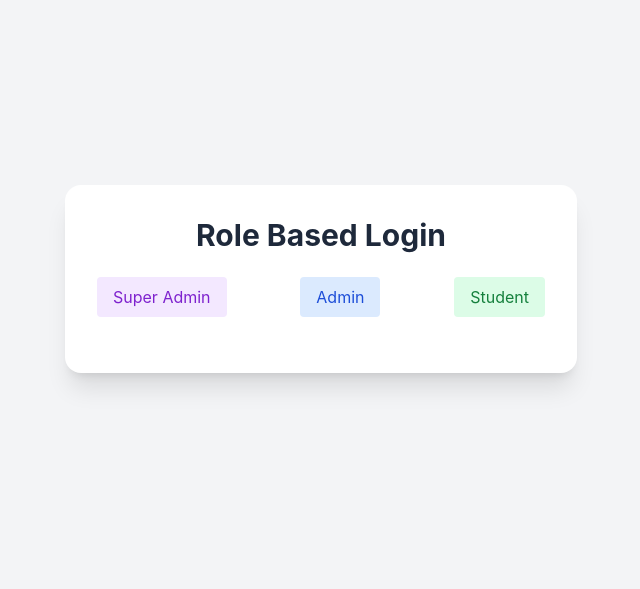
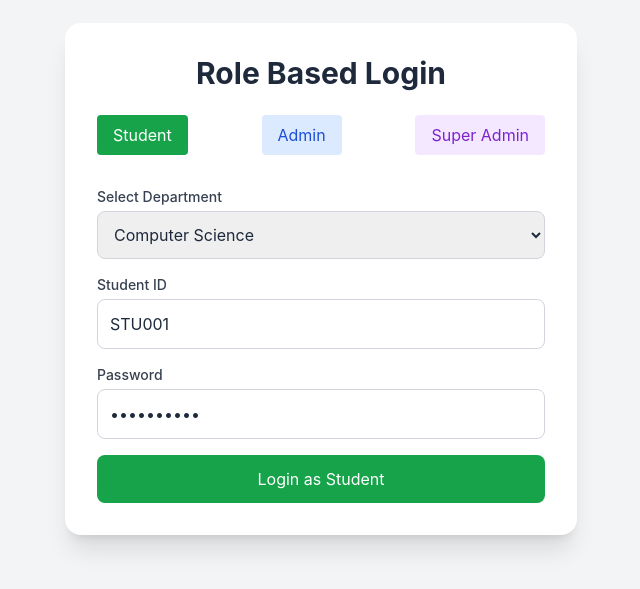
Before and after one commit to YadneshUmredkar75/OnlineExamPortal, a React (Vite) app in the folder client/: page / in a window 1280 px wide. Shown: the part 121-710 px from the top of the page, without its empty margins (319-959 px from the left). Built offline with nearby package versions, Linux system fonts and the light colour scheme.

Commit message:
update login stucture

```diff
--- a/client/src/pages/Home.jsx
+++ b/client/src/pages/Home.jsx
@@ -1,17 +1,43 @@
-import React, { useState } from "react";
+import React, { useState, useEffect } from "react";
 import { useNavigate } from "react-router-dom";
 
 const Home = () => {
   const navigate = useNavigate();
-  const [role, setRole] = useState("");
-  const [department, setDepartment] = useState("");
+  const [role, setRole] = useState("student"); // Default role set to student
+  const [department, setDepartment] = useState("Computer Science");
   const [formData, setFormData] = useState({
     email: "",
-    password: "",
-    studentId: "",
+    password: "student123",
+    studentId: "STU001",
   });
 
   const departments = ["Computer Science", "Mechanical", "Civil", "IT", "Electronics"];
+
+  // Update form data based on selected role
+  useEffect(() => {
+    if (role === "superadmin") {
+      setFormData({
+        email: "superadmin@college.edu",
+        password: "superadmin123",
+        studentId: "",
+      });
+      setDepartment("");
+    } else if (role === "admin") {
+      setFormData({
+        email: "admin@college.edu",
+        password: "admin123",
+        studentId: "",
+      });
+      setDepartment("Computer Science");
+    } else if (role === "student") {
+      setFormData({
+        email: "",
+        password: "student123",
+        studentId: "STU001",
+      });
+      setDepartment("Computer Science");
+    }
+  }, [role]);
 
   const handleLogin = (e) => {
     e.preventDefault();
@@ -29,7 +55,7 @@ const Home = () => {
       }
       localStorage.setItem("token", "admin_token");
       localStorage.setItem("userRole", "admin");
-      localStorage.setItem("adminDepartment", department); // Store admin's department
+      localStorage.setItem("adminDepartment", department);
       navigate("/admin/dashboard");
     }
 
@@ -40,7 +66,7 @@ const Home = () => {
       }
       localStorage.setItem("token", "student_token");
       localStorage.setItem("userRole", "student");
-      localStorage.setItem("studentDepartment", department); // Store student's department
+      localStorage.setItem("studentDepartment", department);
       navigate("/student/dashboard");
     }
   };
@@ -52,17 +78,17 @@ const Home = () => {
           Role Based Login
         </h1>
 
-        {/* ROLE BUTTONS */}
-        <div className="flex justify-between mb-6">
+        {/* ROLE SELECTION BUTTONS - Student Left, Admin Middle, Super Admin Right */}
+        <div className="flex justify-between mb-8">
           <button
-            onClick={() => setRole("superadmin")}
+            onClick={() => setRole("student")}
             className={`px-4 py-2 rounded transition-colors ${
-              role === "superadmin"
-                ? "bg-purple-600 text-white"
-                : "bg-purple-100 text-purple-700 hover:bg-purple-200"
+              role === "student"
+                ? "bg-green-600 text-white"
+                : "bg-green-100 text-green-700 hover:bg-green-200"
             }`}
           >
-            Super Admin
+            Student
           </button>
 
           <button
@@ -77,19 +103,18 @@ const Home = () => {
           </button>
 
           <button
-            onClick={() => setRole("student")}
+            onClick={() => setRole("superadmin")}
             className={`px-4 py-2 rounded transition-colors ${
-              role === "student"
-                ? "bg-green-600 text-white"
-                : "bg-green-100 text-green-700 hover:bg-green-200"
+              role === "superadmin"
+                ? "bg-purple-600 text-white"
+                : "bg-purple-100 text-purple-700 hover:bg-purple-200"
             }`}
           >
-            Student
+            Super Admin
           </button>
         </div>
 
-        {/* LOGIN FORM */}
-        {role && (
+        {/* LOGIN FORM - Student form will be shown by default */}
         <form onSubmit={handleLogin} className="space-y-4">
           {/* Department Selection for Admin & Student */}
           {(role === "admin" || role === "student") && (
@@ -113,9 +138,77 @@ const Home = () => {
             </div>
           )}
 
+          {/* Student Login Fields - Default view */}
+          {role === "student" && (
+            <>
+              <div>
+                <label className="block text-sm font-medium text-gray-700 mb-1">
+                  Student ID
+                </label>
+                <input
+                  type="text"
+                  placeholder="Student ID"
+                  className="w-full border border-gray-300 p-3 rounded-lg focus:outline-none focus:ring-2 focus:ring-green-500"
+                  value={formData.studentId}
+                  onChange={(e) => setFormData({...formData, studentId: e.target.value})}
+                  required
+                />
+              </div>
+              <div>
+                <label className="block text-sm font-medium text-gray-700 mb-1">
+                  Password
+                </label>
+                <input
+                  type="password"
+                  placeholder="Password"
+                  className="w-full border border-gray-300 p-3 rounded-lg focus:outline-none focus:ring-2 focus:ring-green-500"
+                  value={formData.password}
+                  onChange={(e) => setFormData({...formData, password: e.target.value})}
+                  required
+                />
+              </div>
+            </>
+          )}
+
+          {/* Admin Login Fields */}
+          {role === "admin" && (
+            <>
+              <div>
+                <label className="block text-sm font-medium text-gray-700 mb-1">
+                  Email
+                </label>
+                <input
+                  type="email"
+                  placeholder="Admin Email"
+                  className="w-full border border-gray-300 p-3 rounded-lg focus:outline-none focus:ring-2 focus:ring-blue-500"
+                  value={formData.email}
+                  onChange={(e) => setFormData({...formData, email: e.target.value})}
+                  required
+                />
+              </div>
+              <div>
+                <label className="block text-sm font-medium text-gray-700 mb-1">
+                  Password
+                </label>
+                <input
+                  type="password"
+                  placeholder="Password"
+                  className="w-full border border-gray-300 p-3 rounded-lg focus:outline-none focus:ring-2 focus:ring-blue-500"
+                  value={formData.password}
+                  onChange={(e) => setFormData({...formData, password: e.target.value})}
+                  required
+                />
+              </div>
+            </>
+          )}
+
           {/* Super Admin Login Fields */}
           {role === "superadmin" && (
             <>
+              <div>
+                <label className="block text-sm font-medium text-gray-700 mb-1">
+                  Email
+                </label>
                 <input
                   type="email"
                   placeholder="Super Admin Email"
@@ -124,6 +217,11 @@ const Home = () => {
                   onChange={(e) => setFormData({...formData, email: e.target.value})}
                   required
                 />
+              </div>
+              <div>
+                <label className="block text-sm font-medium text-gray-700 mb-1">
+                  Password
+                </label>
                 <input
                   type="password"
                   placeholder="Password"
@@ -132,64 +230,20 @@ const Home = () => {
                   onChange={(e) => setFormData({...formData, password: e.target.value})}
                   required
                 />
-              </>
-            )}
-
-            {/* Admin Login Fields */}
-            {role === "admin" && (
-              <>
-                <input
-                  type="email"
-                  placeholder="Admin Email"
-                  className="w-full border border-gray-300 p-3 rounded-lg focus:outline-none focus:ring-2 focus:ring-blue-500"
-                  value={formData.email}
-                  onChange={(e) => setFormData({...formData, email: e.target.value})}
-                  required
-                />
-                <input
-                  type="password"
-                  placeholder="Password"
-                  className="w-full border border-gray-300 p-3 rounded-lg focus:outline-none focus:ring-2 focus:ring-blue-500"
-                  value={formData.password}
-                  onChange={(e) => setFormData({...formData, password: e.target.value})}
-                  required
-                />
-              </>
-            )}
-
-            {/* Student Login Fields */}
-            {role === "student" && (
-              <>
-                <input
-                  type="text"
-                  placeholder="Student ID"
-                  className="w-full border border-gray-300 p-3 rounded-lg focus:outline-none focus:ring-2 focus:ring-green-500"
-                  value={formData.studentId}
-                  onChange={(e) => setFormData({...formData, studentId: e.target.value})}
-                  required
-                />
-                <input
-                  type="password"
-                  placeholder="Password"
-                  className="w-full border border-gray-300 p-3 rounded-lg focus:outline-none focus:ring-2 focus:ring-green-500"
-                  value={formData.password}
-                  onChange={(e) => setFormData({...formData, password: e.target.value})}
-                  required
-                />
+              </div>
             </>
           )}
 
           <button
             type="submit"
             className={`w-full text-white p-3 rounded-lg hover:opacity-90 transition-opacity ${
-                role === "superadmin" ? "bg-purple-600" :
-                role === "admin" ? "bg-blue-600" : "bg-green-600"
+              role === "student" ? "bg-green-600" :
+              role === "admin" ? "bg-blue-600" : "bg-purple-600"
             }`}
           >
-              Login as {role === "superadmin" ? "Super Admin" : role === "admin" ? "Admin" : "Student"}
+            Login as {role === "student" ? "Student" : role === "admin" ? "Admin" : "Super Admin"}
           </button>
         </form>
-        )}
       </div>
     </div>
   );
```
Lines whose indentation alone changed are shown as unchanged.
